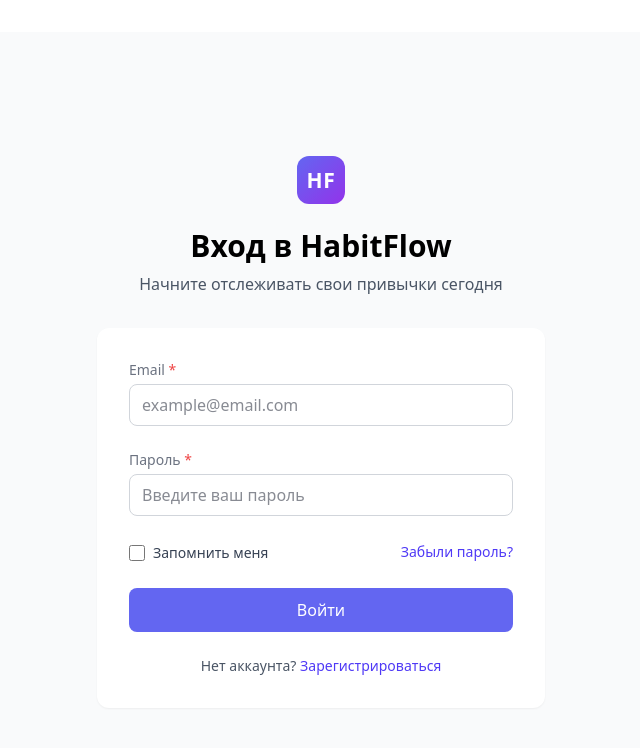
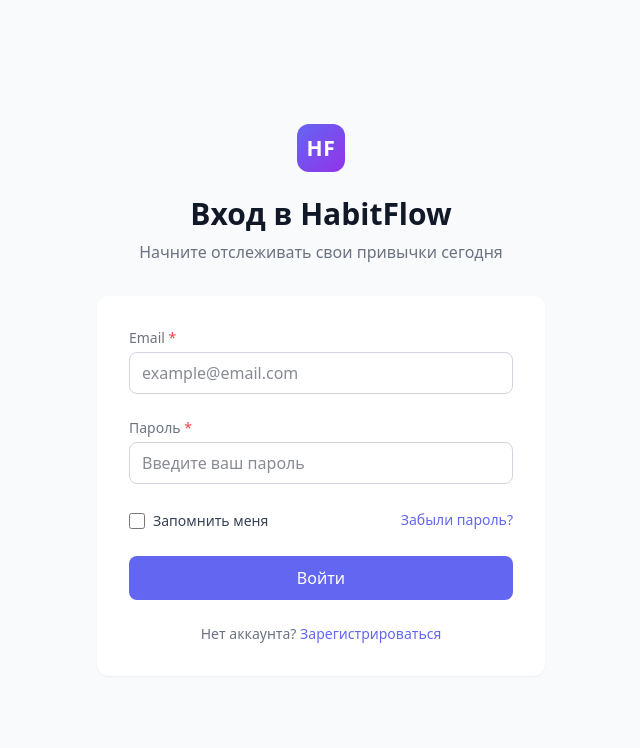
Before and after one commit to andreyDanilenko/habits-client, a Vue app: page /login in a window 1280 px wide. Shown: the top 748 px of the page, without its empty margins (319-959 px from the left). Built offline with nearby package versions, Linux system fonts and the light colour scheme; no server answers.

Commit message:
update: fix layout

```diff
--- a/src/app/App.vue
+++ b/src/app/App.vue
@@ -3,8 +3,11 @@
     <AppHeader v-if="showHeader" :sidebar-ref="sidebarRef" />
     <div class="flex flex-1 min-h-0 overflow-hidden items-stretch">
       <AppSidebar v-if="showHeader" ref="sidebarRef" />
-      <main class="flex-1 min-h-0 overflow-y-auto overflow-x-hidden bg-bg-primary overscroll-contain">
-        <div class="container mx-auto px-4 py-6 md:py-8">
+      <main
+        class="flex-1 min-h-0 overflow-y-auto overflow-x-hidden overscroll-contain"
+        :class="[showHeader ? 'bg-bg-primary' : 'bg-bg-secondary']"
+      >
+        <div :class="contentClass">
           <router-view v-slot="{ Component }">
             <transition name="fade" mode="out-in">
               <component
@@ -31,6 +34,12 @@
   const route = useRoute()
   const showHeader = computed(() => route.name !== 'Login' && route.name !== 'Register')
   const sidebarRef = ref<InstanceType<typeof AppSidebar> | null>(null)
+
+  const contentClass = computed(() => {
+    return showHeader.value
+      ? 'container mx-auto px-4 py-6 md:py-8'
+      : ''
+  })
 </script>
 
 <style scoped>
--- a/src/pages/login/ui/LoginPage.vue
+++ b/src/pages/login/ui/LoginPage.vue
@@ -1,12 +1,12 @@
 <template>
-  <div class="min-h-screen flex items-center justify-center bg-gray-50 py-12 px-4">
+  <div class="min-h-screen flex items-center justify-center bg-bg-secondary py-12 px-4">
     <div class="max-w-md w-full space-y-8">
       <div class="text-center">
         <div class="mx-auto flex justify-center">
           <Logo :size="48" />
         </div>
-        <h1 class="mt-6">Вход в HabitFlow</h1>
-        <p class="mt-2 text-gray-600">Начните отслеживать свои привычки сегодня</p>
+        <h1 class="text-text-primary mt-6">Вход в HabitFlow</h1>
+        <p class="mt-2 text-text-secondary">Начните отслеживать свои привычки сегодня</p>
       </div>
 
       <Card class="p-8">
@@ -42,7 +42,7 @@
 
             <router-link
               to="/forgot-password"
-              class="text-sm font-medium text-indigo-600 hover:text-indigo-500"
+              class="text-sm font-medium text-primary-default hover:text-primary-dark"
             >
               Забыли пароль?
             </router-link>
@@ -53,9 +53,9 @@
           </div>
 
           <div class="text-center">
-            <p class="text-sm text-gray-600">
+            <p class="text-sm text-text-secondary">
               Нет аккаунта?
-              <router-link to="/register" class="font-medium text-indigo-600 hover:text-indigo-500">
+              <router-link to="/register" class="font-medium text-primary-default hover:text-primary-dark">
                 Зарегистрироваться
               </router-link>
             </p>
--- a/src/pages/register/ui/RegisterPage.vue
+++ b/src/pages/register/ui/RegisterPage.vue
@@ -1,13 +1,13 @@
 <template>
-  <div class="min-h-screen flex items-center justify-center bg-gray-50 py-12 px-4">
+  <div class="min-h-screen flex items-center justify-center bg-bg-secondary py-12 px-4">
     <div class="max-w-md w-full space-y-8">
       <!-- Логотип -->
       <div class="text-center">
         <div class="mx-auto flex justify-center">
           <Logo :size="48" />
         </div>
-        <h1 class="mt-6">Регистрация в HabitFlow</h1>
-        <p class="mt-2 text-gray-600">Создайте аккаунт и начните отслеживать свои привычки</p>
+        <h1 class="text-text-primary mt-6">Регистрация в HabitFlow</h1>
+        <p class="mt-2 text-text-secondary">Создайте аккаунт и начните отслеживать свои привычки</p>
       </div>
 
       <Card class="p-8">
@@ -58,9 +58,9 @@
           </div>
 
           <div class="text-center">
-            <p class="text-sm text-gray-600">
+            <p class="text-sm text-text-secondary">
               Уже есть аккаунт?
-              <router-link to="/login" class="font-medium text-indigo-600 hover:text-indigo-500">
+              <router-link to="/login" class="font-medium text-primary-default hover:text-primary-dark">
                 Войти
               </router-link>
             </p>
```
